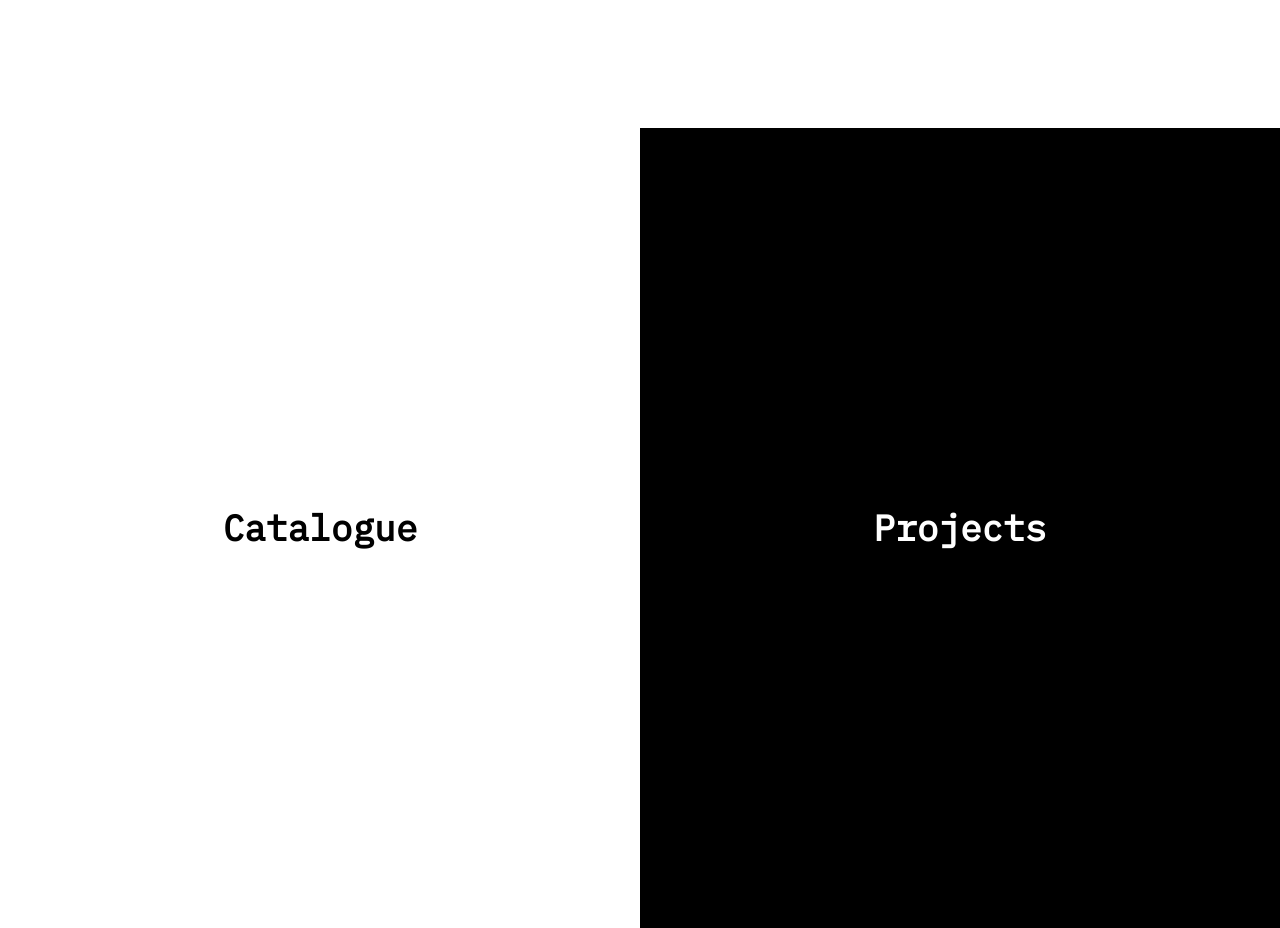
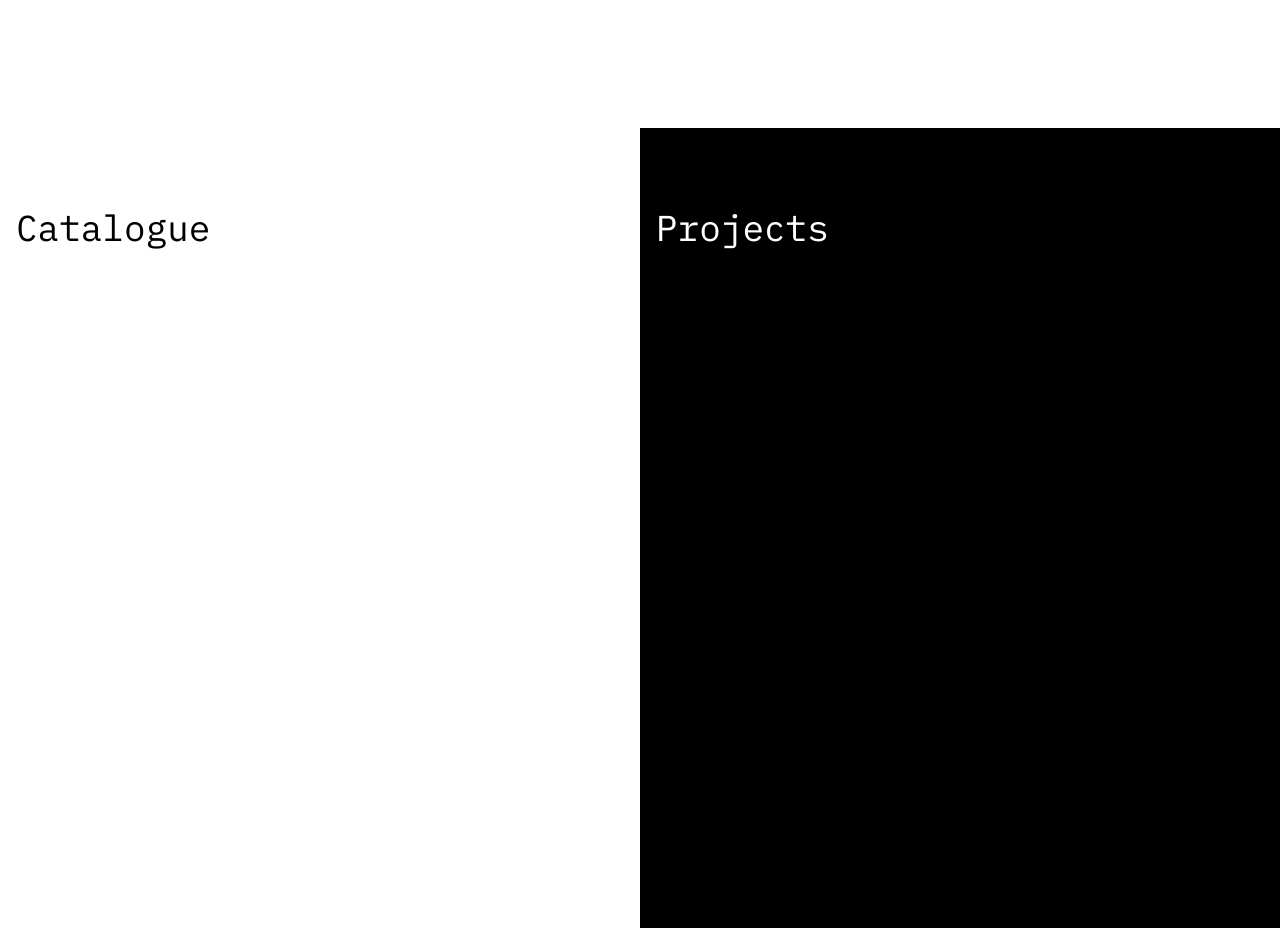
Before and after one commit to Vishwang0Suthar/vishwang-suthar, a Next.js app: page / in a window 1280 px wide. Shown: the part 560-1488 px from the top of the page. Built offline with nearby package versions, Linux system fonts and the light colour scheme.

Commit message:
animation refining for routing of projects and catalogue page

```diff
--- a/src/app/globals.css
+++ b/src/app/globals.css
@@ -6,6 +6,9 @@
   background: black;
   color: white;
 }
+
+
+
 
 @layer base {
 
@@ -19,6 +22,8 @@
     @apply py-10;
   }
 }
+
+
 
 @layer components {
   .px-container {
--- a/src/app/projects/page.tsx
+++ b/src/app/projects/page.tsx
@@ -2,6 +2,7 @@
 import Projectcard from "@/components/projectcard";
 import React, { useEffect, useState } from "react";
 import { ProjectInfo } from "@/lib/constData";
+import Project from "@/containers/projects";
 
 const Projects = () => {
   const [isLoading, setIsLoading] = useState(true);
@@ -13,30 +14,11 @@ const Projects = () => {
   }, []);
 
   return (
-    <section>
-      {/* // </div> */}
-      {/* // <> */}
-      <h1 className="text-6xl py-10">Projects</h1>
-      {/* {isLoading ? (
-        // <div className="h-64 grid place-items-center ">
-        <div className="loader absolute top-1/2 left-1/2"></div>
-      ) : (
-        <div className="carousell grid lg:grid-cols-3 lg:gap-8 gap-4 md:grid-cols-2 grid-cols-1">
-          {ProjectInfo.map((info, index) => (
-            <Projectcard
-              key={index}
-              heading={info.heading}
-              title={info.title}
-              body={info.body}
-              imgURL={info.imgURL}
-              videoLink={info.videoLink}
-              deploymentLink={info.deploymentLink}
-            />
-          ))}
-        </div>
-        // </>
-      )} */}
-    </section>
+    <>
+      <div className="bg-black min-h-screen">
+        <Project />
+      </div>{" "}
+    </>
   );
 };
 
--- a/src/containers/bilateral/index.tsx
+++ b/src/containers/bilateral/index.tsx
@@ -1,91 +1,91 @@
 "use client";
-import { useEffect, useRef } from "react";
-import gsap from "gsap";
-import SplitType from "split-type";
+import { useState } from "react";
+import { useRouter } from "next/navigation";
 import Link from "next/link";
-import CursorFollower from "@/components/customCursor";
 import Image from "next/image";
 
 const Bilat = () => {
-  const textRef1 = useRef<HTMLParagraphElement>(null);
-  const textRef2 = useRef<HTMLParagraphElement>(null);
+  const [selected, setSelected] = useState<"catalogue" | "projects" | null>(
+    null
+  );
+  const router = useRouter();
 
-  useEffect(() => {
-    const animateText = (
-      ref: React.RefObject<HTMLParagraphElement>,
-      text: string
-    ) => {
-      if (!ref.current) return;
+  const handleClick = (section: "catalogue" | "projects") => {
+    setSelected(section);
 
-      ref.current.innerText = text;
-
-      // Split text into characters
-      const split = new SplitType(ref.current as HTMLParagraphElement, {
-        types: "chars",
-      });
-
-      // GSAP Animation
-      gsap.fromTo(
-        split.chars,
-        { y: 50, opacity: 0 },
-        {
-          y: 0,
-          opacity: 1,
-          stagger: 0.05,
-          delay: 0.2,
-          duration: 1,
-          ease: "power3.out",
-          scrollTrigger: {
-            trigger: ref.current,
-            start: "top 80%", // Animation triggers when the text enters the viewport
-          },
-        }
-      );
+    // Delay navigation for animation effect
+    setTimeout(() => {
+      router.push(section === "catalogue" ? "/catalogue" : "/projects");
+    }, 700); // Matches transition duration
   };
 
-    // Animate both text elements
-    if (textRef1.current) animateText(textRef1, "Catalogue");
-    if (textRef2.current) animateText(textRef2, "Projects");
-  }, []);
-
   return (
-    <div className="flex  h-screen">
-      {/* <CursorFollower /> */}
-      {/* Left Side with First Animated Text */}
-      <Link
-        className="flex-1 grid place-content-center group relative bg-white "
-        href="/catalogue"
+    <div className="flex h-screen w-full transition-all duration-700 ease-in-out">
+      {/* Catalogue Section */}
+      <div
+        onClick={() => handleClick("catalogue")}
+        className={`relative py-20  group grid place-content-start cursor-pointer transition-all duration-700 ease-in-out ${
+          selected === "catalogue"
+            ? "w-full px-container"
+            : selected === "projects"
+            ? "w-0"
+            : "w-1/2 px-container"
+        } bg-white overflow-hidden`}
       >
         <Image
           height={100}
           alt="arrow"
           width={100}
-          className="h-7  rotate-90 group-hover:opacity-100 opacity-0 duration-500 translate-y-10 group-hover:translate-y-0 absolute top-8 right-0  aspect-square "
+          className="h-7 rotate-90 opacity-0 transition-all duration-500 translate-y-10 group-hover:translate-y-0 absolute top-8 right-0 aspect-square"
           src="/icons/arrow.svg"
         />
-        <div className=" text-black ">
-          <p ref={textRef1} className="text-4xl font-bold"></p>
+        <div className="text-black">
+          <p
+            className={` ${
+              selected === "projects"
+                ? "opacity-0 "
+                : selected === "catalogue"
+                ? "text-6xl"
+                : "text-4xl"
+            }  duration-700`}
+          >
+            Catalogue
+          </p>
         </div>
-      </Link>
+      </div>
 
-      {/* Right Side with Second Animated Text */}
-      <Link
-        className="flex-1 bg-black grid place-content-center group relative"
-        href="/projects"
+      {/* Projects Section */}
+      <div
+        onClick={() => handleClick("projects")}
+        className={`relative py-20  group grid place-content-start cursor-pointer transition-all duration-700 ease-in-out ${
+          selected === "projects"
+            ? "w-full px-container"
+            : selected === "catalogue"
+            ? "w-0"
+            : "w-1/2 px-container"
+        } bg-black overflow-hidden `}
       >
-        <>
         <Image
           height={100}
           alt="arrow"
           width={100}
-            className="h-7 invert rotate-90 group-hover:opacity-100 opacity-0 duration-500 translate-y-10 group-hover:translate-y-0 absolute top-8 right-0  aspect-square "
+          className="h-7 invert rotate-90 opacity-0 transition-all duration-500 translate-y-10 group-hover:translate-y-0 absolute top-8 right-0 aspect-square"
           src="/icons/arrow.svg"
         />
-          <div className=" text-white">
-            <p ref={textRef2} className="text-4xl font-bold"></p>
+        <div className="text-white">
+          <p
+            className={` ${
+              selected === "projects"
+                ? "text-6xl "
+                : selected === "catalogue"
+                ? "opacity-0"
+                : "text-4xl"
+            }  duration-700`}
+          >
+            Projects
+          </p>
         </div>
-        </>
-      </Link>
+      </div>
     </div>
   );
 };
--- /dev/null
+++ b/src/containers/projects/index.tsx
@@ -0,0 +1,43 @@
+"use client";
+import Projectcard from "@/components/projectcard";
+import React, { useEffect, useState } from "react";
+import { ProjectInfo } from "@/lib/constData";
+
+const Project = () => {
+  const [isLoading, setIsLoading] = useState(true);
+
+  useEffect(() => {
+    // Simulate a loading delay
+    const timer = setTimeout(() => setIsLoading(false), 1000);
+    return () => clearTimeout(timer);
+  }, []);
+
+  return (
+    <section>
+      {/* // </div> */}
+      {/* // <> */}
+      <h1 className="text-6xl py-10 text-white">Projects</h1>
+      {/* {isLoading ? (
+      // <div className="h-64 grid place-items-center ">
+      <div className="loader absolute top-1/2 left-1/2"></div>
+    ) : (
+      <div className="carousell grid lg:grid-cols-3 lg:gap-8 gap-4 md:grid-cols-2 grid-cols-1">
+        {ProjectInfo.map((info, index) => (
+          <Projectcard
+            key={index}
+            heading={info.heading}
+            title={info.title}
+            body={info.body}
+            imgURL={info.imgURL}
+            videoLink={info.videoLink}
+            deploymentLink={info.deploymentLink}
+          />
+        ))}
+      </div>
+      // </>
+    )} */}
+    </section>
+  );
+};
+
+export default Project;
```
Lines whose indentation alone changed are shown as unchanged.
